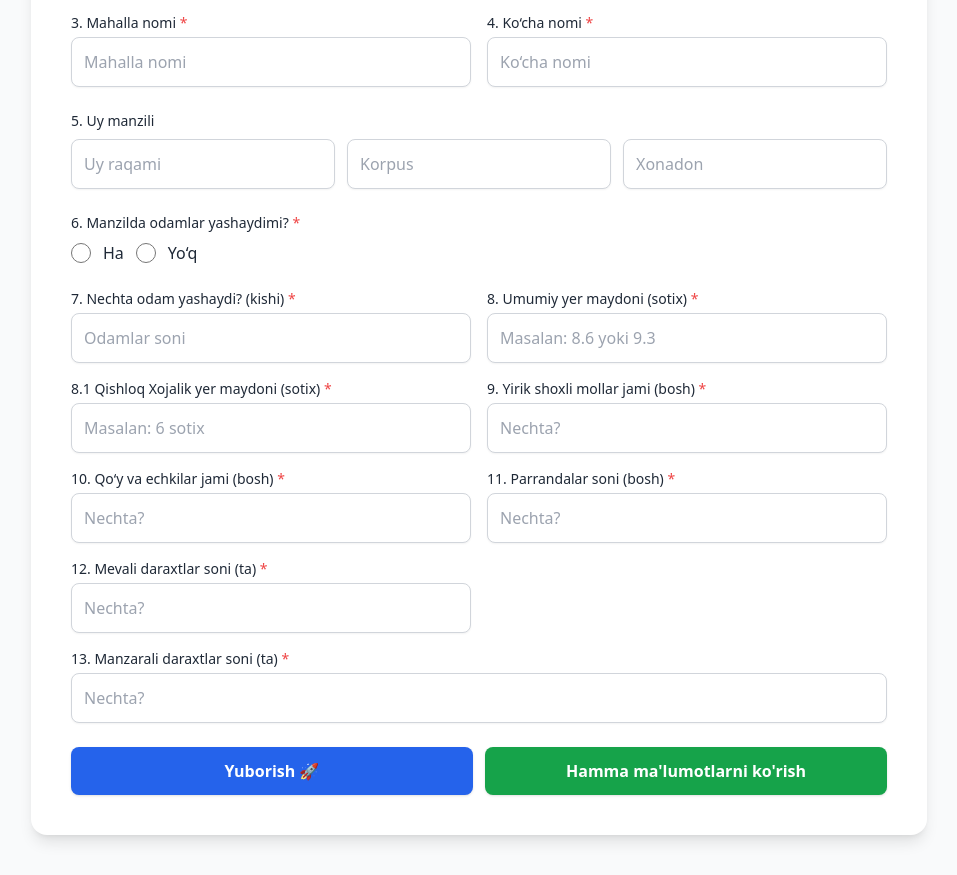
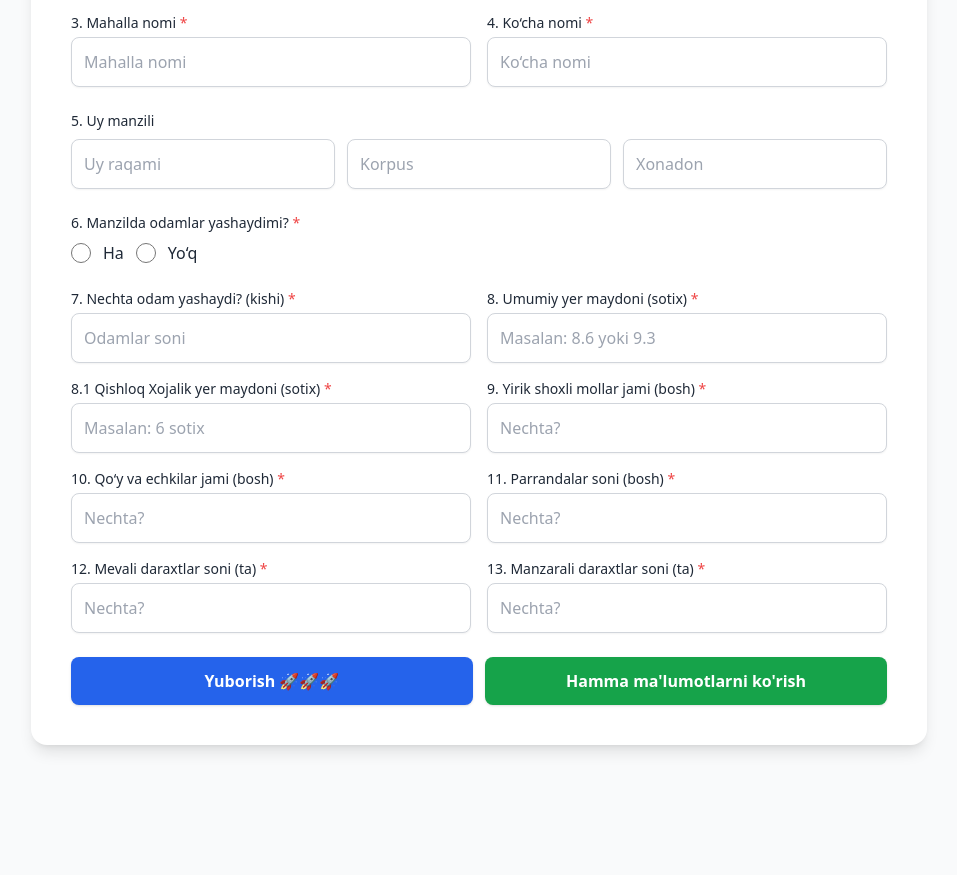
Before and after one commit to asadbekkholdarov/requestions, a website: page public/index.html in a window 1280 px wide. Shown: the part 217-1092 px from the top of the page, without its empty margins (161-1118 px from the left). After the commit the page ends 1002 px from the top, so only its background shows below. Drawn offline with nearby package versions, Linux system fonts and the light colour scheme.

Commit message:
ui small fix for 12 13 in one row

```diff
--- a/public/index.html
+++ b/public/index.html
@@ -276,7 +276,8 @@
                 class="block w-full rounded-lg border border-gray-300 shadow-sm p-3 focus:ring-2 focus:ring-blue-400 focus:border-blue-400"
               />
             </div>
-            <div class="sm:col-span-2">
+
+            <div>
               <label class="block text-sm font-medium mb-1"
                 >13. Manzarali daraxtlar soni (ta)
                 <span class="text-red-500">*</span></label
@@ -299,7 +300,7 @@
               type="submit"
               class="flex-1 bg-blue-600 hover:bg-blue-700 text-white font-semibold py-3 rounded-lg shadow"
             >
-              Yuborish 🚀
+              Yuborish 🚀🚀🚀
             </button>
             <a
               href="/hammaData.html"
@@ -333,7 +334,7 @@
           status.className = 'text-center text-sm text-gray-600 mt-4';
           submitBtn.disabled = true;
           submitBtn.classList.add('opacity-70', 'cursor-not-allowed');
-          submitBtn.textContent = 'Yuborilmoqda...';
+          submitBtn.textContent = 'Yuborilmoqda... 😊';
 
           try {
             const formData = Object.fromEntries(new FormData(form));
```
